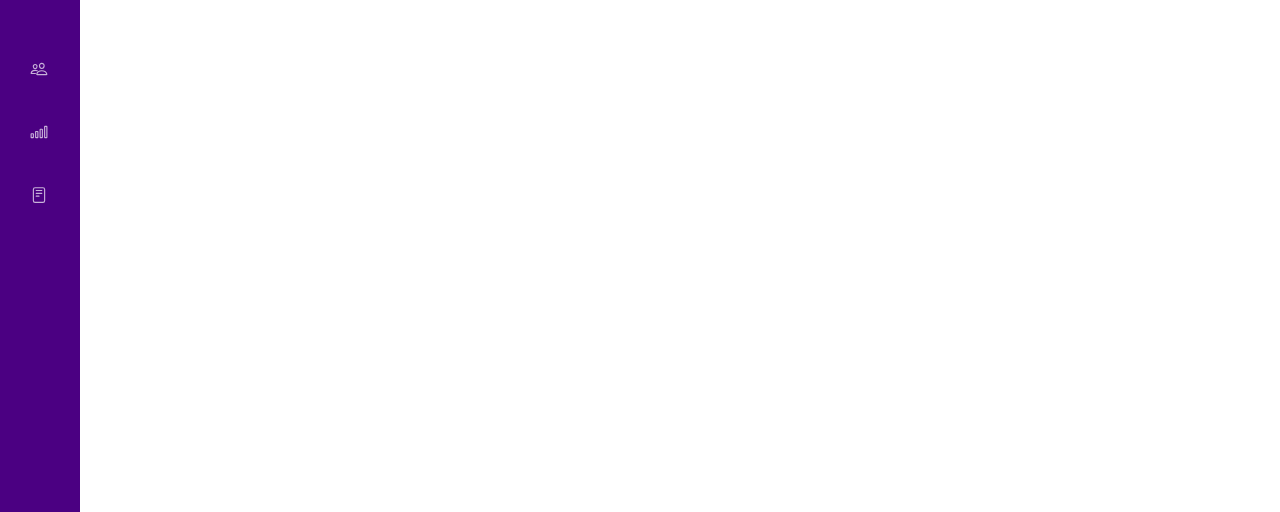
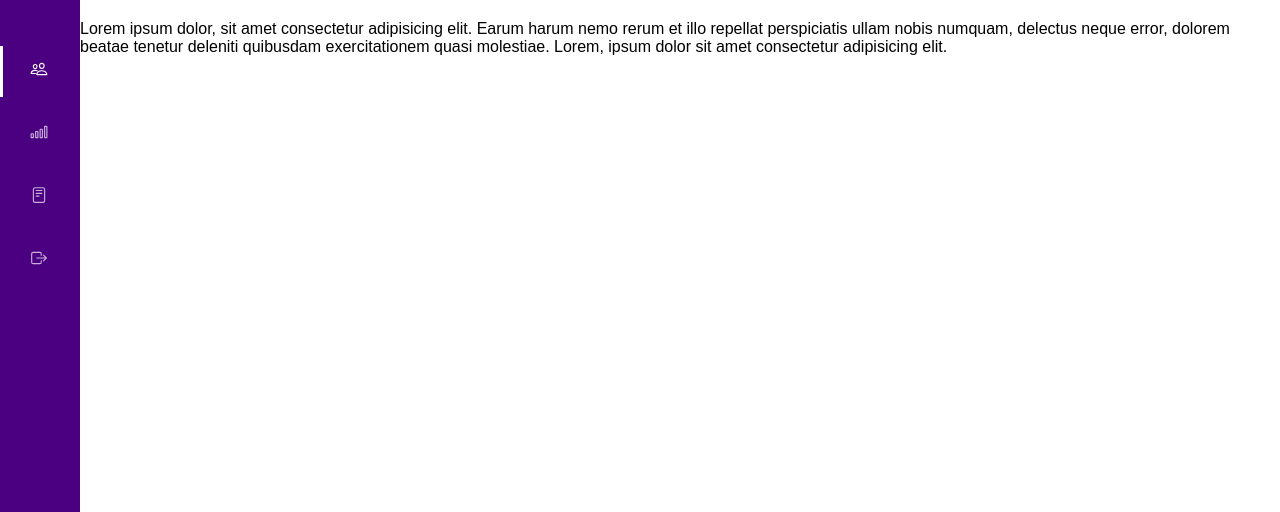
Before and after one commit to brunabrits/TCC_CS, a PHP site: page /includes/telaLogin/painelTeste.php in a window 1280 px wide. Shown: the part 60-572 px from the top of the page. Run offline with PHP 8.4, Linux system fonts and the light colour scheme; the visitor is signed in with stand-in values (Sample User, id 1); some libraries are stand-ins or nearby versions.

Commit message:
menu login

```diff
--- a/includes/telaLogin/painelTeste.php
+++ b/includes/telaLogin/painelTeste.php
@@ -59,6 +59,9 @@
             overflow: hidden;
             overflow-y: scroll;
             border-right: 20px solid rgb(75,0,130);
+            transition: all 300ms cubic-bezier(0.785, 0.135, 0.15, 0.86);
+
+
         }
 
         .menu_side::-webkit-scrollbar{
@@ -73,7 +76,8 @@
 
         body{
              margin-left: 80px;
-             transition: margin-left 300ms cubic-bezier(0.785, 0.135, 0.15, 0.86)
+             transition: margin-left 300ms cubic-bezier(0.785, 0.135, 0.15, 0.86);
+             margin-top: 80px;
 
         }
 
@@ -186,15 +190,8 @@
 
           <div class="options_menu">
 
-              <!-- <a href="#">
-                  <div class="option">
-                      <span><ion-icon name="home-outline"></ion-icon></span>
-                      <span class="title">Início</span>
-                  </div>
-              </a> -->
 
-
-              <a href="#">
+              <a href="#" class="selected">
                   <div class="option">
                       <!-- <i class="fas fa-home" title="Gráficos">Início</i> -->
                         <span><ion-icon name="people-outline"></ion-icon></span>
@@ -209,6 +206,7 @@
                        <span class="title">Gráficos</span>
                   </div>
               </a>
+
                <a href="#">
                   <div class="option">
                        <span><ion-icon name="reader-outline"></ion-icon></span>
@@ -216,15 +214,27 @@
                   </div>
               </a>
 
-              <!-- <a href="#">
+
+              <a href="#">
                   <div class="option">
-                       <span><ion-icon name="exit-outline"></ion-icon><span>
-                       <span class="title">sair</span>
+                      <span><ion-icon name="exit-outline"></ion-icon></span>
+                      <span class="title">Sair</span>
                   </div>
-              </a> -->
+              </a>
+
+
           </div>
     </div>
+<main>
+    <p>
+        Lorem ipsum dolor, sit amet consectetur adipisicing elit.
+         Earum harum nemo rerum et illo repellat perspiciatis ullam nobis numquam,
+         delectus neque error,
+         dolorem beatae tenetur deleniti quibusdam exercitationem quasi molestiae.
+         Lorem, ipsum dolor sit amet consectetur adipisicing elit.
 
+    </p>
+</main>
           <script src="script.js"></script>
           <script type="module" src="https://unpkg.com/ionicons@5.5.2/dist/ionicons/ionicons.esm.js"></script>
           <script nomodule src="https://unpkg.com/ionicons@5.5.2/dist/ionicons/ionicons.js"></script>
```
